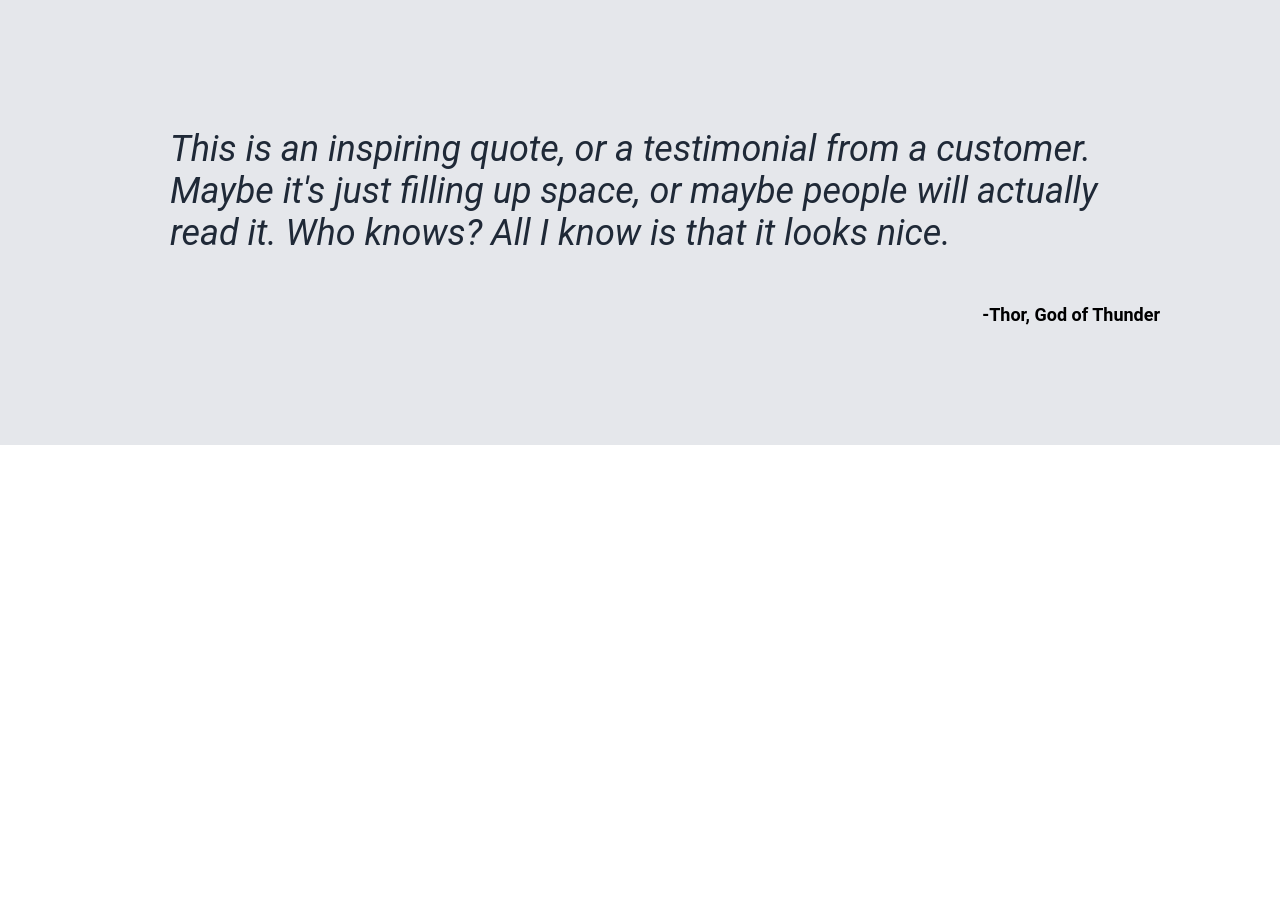
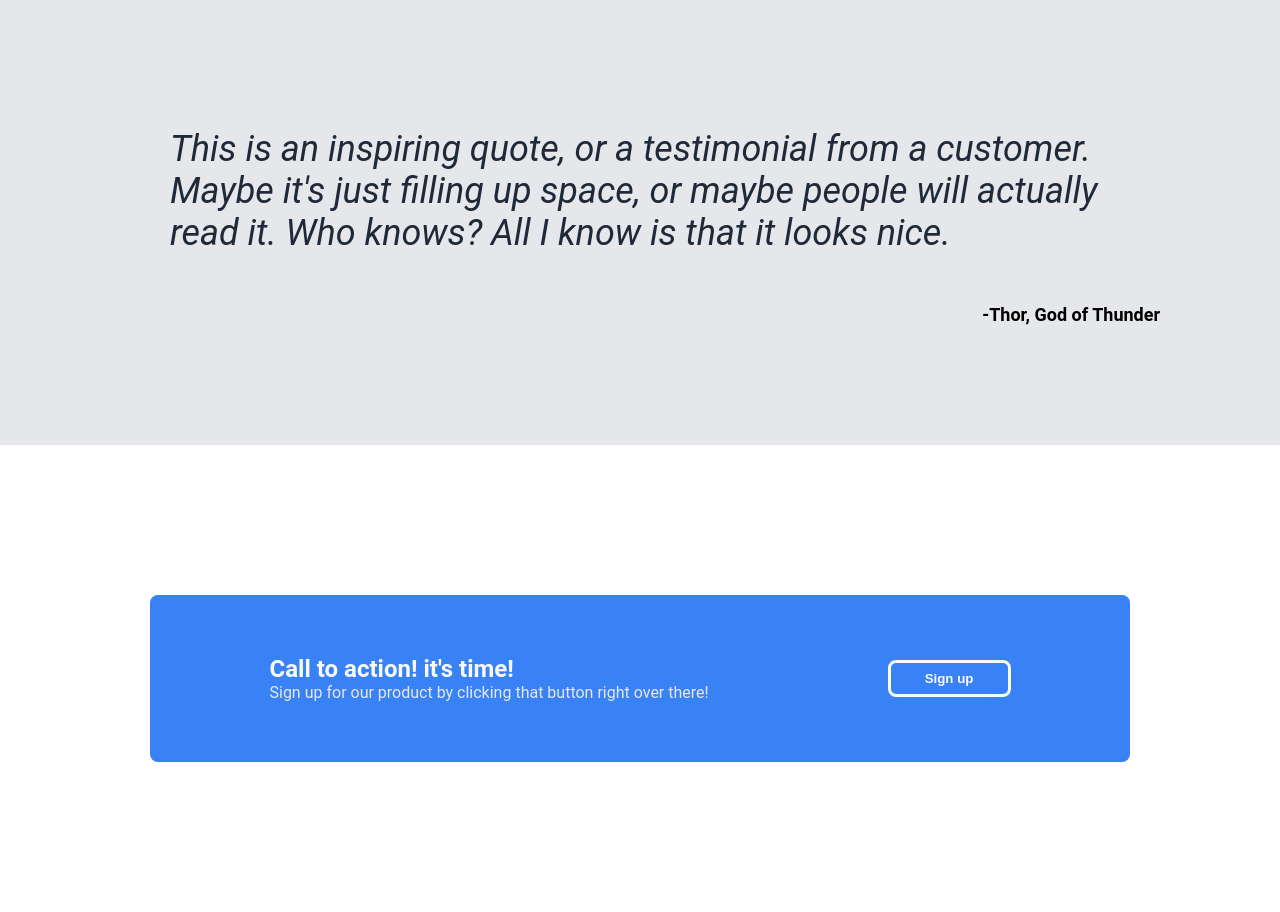
Before and after one commit to fnayR/landing-page, a plain HTML site: page index.html in a window 1280 px wide. Shown: the part 1082-1994 px from the top of the page. Before the commit the page ends 1527 px from the top, so only its background shows below. Drawn offline with Linux system fonts and the light colour scheme.

Commit message:
Add index.html content and styling for CTA

```diff
--- a/index.html
+++ b/index.html
@@ -40,22 +40,18 @@
             <h2>Some random information.</h2>
 
             <div class="info-container">
-
                 <div class="info-content">
                     <img class="info-img" src="img/pexels-witchagron-buapa-14721098.jpg" alt="image of a cat">
                     <div class="text-info">this is some subtext under an illustration or image</div>
                 </div>
-
                 <div class="info-content">
                     <img class="info-img" src="img/pexels-witchagron-buapa-14721098.jpg" alt="image of a cat">
                     <div class="text-info">this is some subtext under an illustration or image</div>
                 </div>
-
                 <div class="info-content">
                     <img class="info-img" src="img/pexels-witchagron-buapa-14721098.jpg" alt="image of a cat">
                     <div class="text-info">this is some subtext under an illustration or image</div>
                 </div>
-
                 <div class="info-content">
                     <img class="info-img" src="img/pexels-witchagron-buapa-14721098.jpg" alt="image of a cat">
                     <div class="text-info">this is some subtext under an illustration or image</div>
@@ -70,7 +66,18 @@
             <div class="thor">
                 -Thor, God of Thunder
             </div>
+        </div>
 
+        <div class="sign-up">
+            <div class="box">
+                <div class="box-text">
+                        <div class="text-cta">Call to action! it's time!</div>
+                        Sign up for our product by clicking that button right over there!
+                    </div>
+                <div class="button-two">
+                    <button>Sign up</button>
+                </div>
+            </div>
         </div>
 
     </body>
--- a/styles.css
+++ b/styles.css
@@ -74,6 +74,15 @@ button {
     font-weight: bold;
 }
 
+.button-two {
+    background-color: #3882F6;
+    color: #F9FAF8;
+    border: solid 3px #F9FAF8;
+    border-radius: 8px;
+    font-weight: bold;
+}
+
+
 .left-content {
     width: 450px;
 }
@@ -134,3 +143,25 @@ button {
     font-weight: bold;
     text-align: end;
 }
+
+.sign-up {
+    padding: 150px;
+}
+
+
+.box {
+    display: flex;
+    background-color: #3882F6;
+    color: #E5E7EB;
+    padding: 60px 30px;
+    align-items: center;
+    justify-content: space-around;
+    border: none;
+    border-radius: 8px;
+}
+
+.text-cta {
+    color: #F9FAF8;
+    font-weight: bold;
+    font-size: 24px;
+}
```
